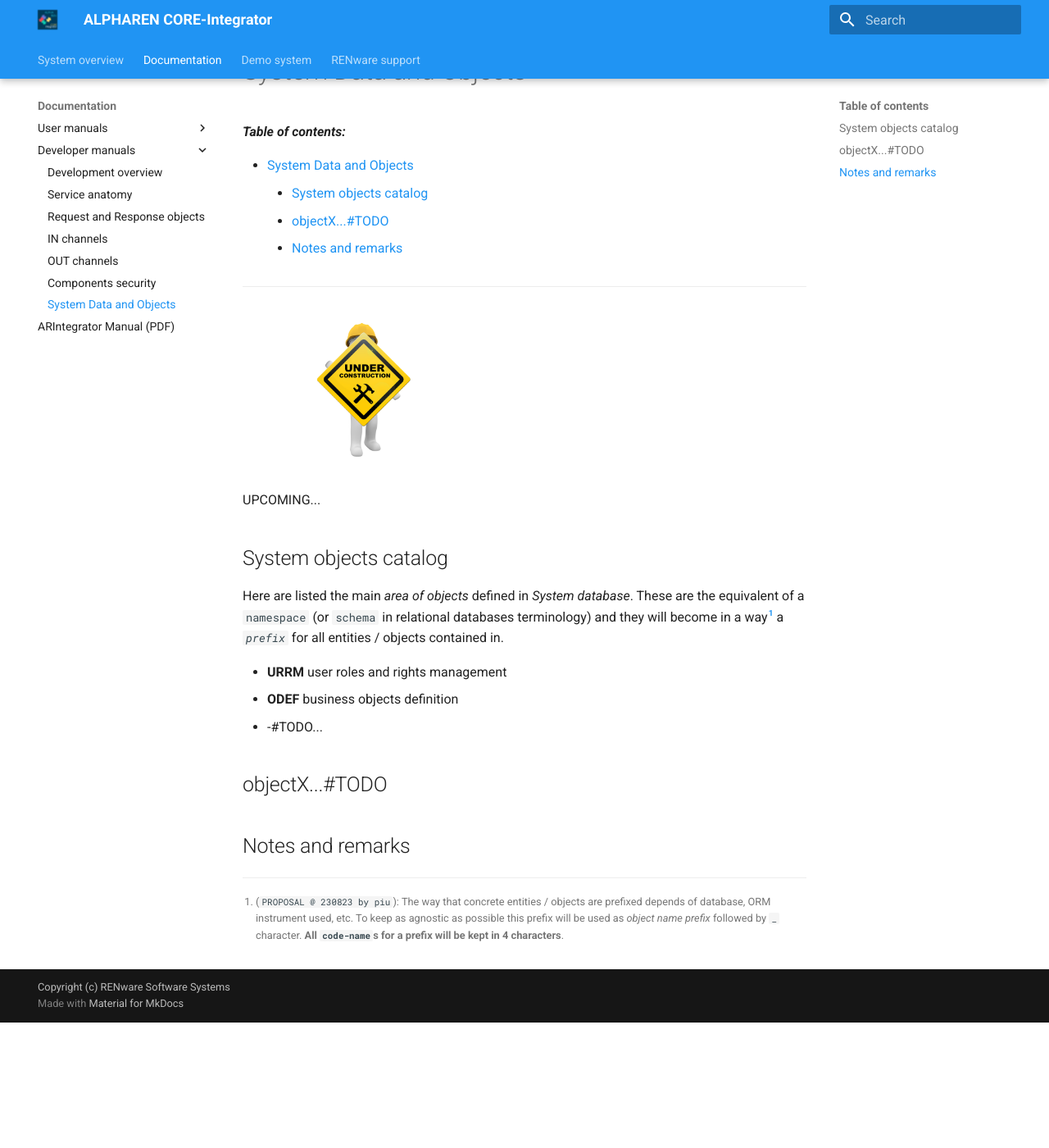
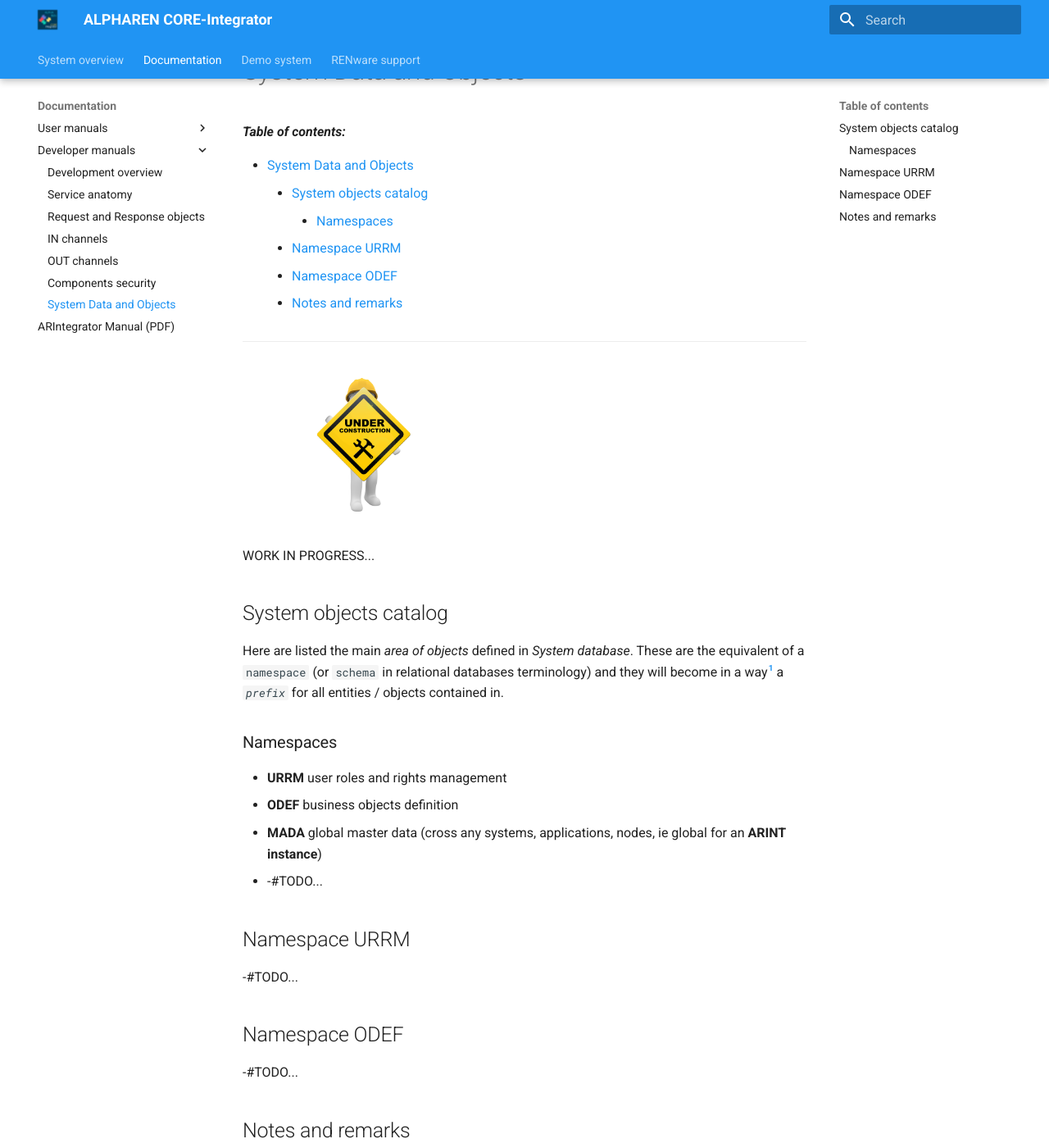
Before and after one commit to petre-renware/arint, an MkDocs documentation site: the page built from doc_src/810-DSGN/810.03-System_Data_and_Objects.md, in a window 1280 px wide and 1400 px high, scrolled down 331 px. Shown: the whole window at 82% size. Built offline with MkDocs 1.6.1 and Material for MkDocs 9.7.7, drawn with Linux system fonts in a browser that asks for light colours; before the commit the page ends 1578 px from its top, so only the background shows below that.

Commit message:
closed 230823piu_d

```diff
--- a/doc_src/810-DSGN/810.03-System_Data_and_Objects.md
+++ b/doc_src/810-DSGN/810.03-System_Data_and_Objects.md
@@ -14,20 +14,33 @@
 
 ![wip page](../pictures/under_maintenance.png){ width="300" }
 
-UPCOMING...
-
+WORK IN PROGRESS...
 
 ## System objects catalog
 
 Here are listed the main *area of objects* defined in *System database*. These are the equivalent of a `namespace` (or `schema` in relational databases terminology) and they will become in a way[^1] a *`prefix`* for all entities / objects contained in.
 
+### Namespaces
+
 * **URRM** user roles and rights management
 * **ODEF** business objects definition
+* **MADA** global master data (cross any systems, applications, nodes, ie global for an **ARINT instance**)
 * -#TODO...
 
 
 
-## objectX...#TODO
+
+## Namespace URRM
+
+-#TODO...
+
+
+
+
+## Namespace ODEF
+
+-#TODO...
+
 
 
 
```
Also changed, not shown: CHANGELOG.md (+3 -1 lines).
